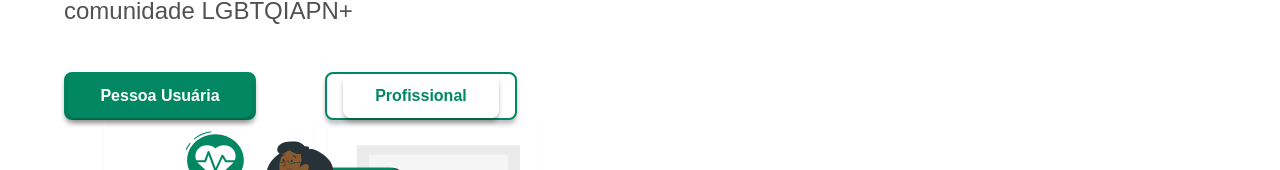
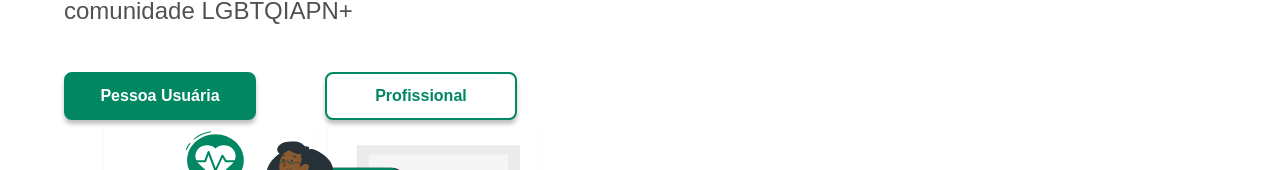
Before and after one commit to Marcelo-Magal/desafio-lacrei, a React (Create React App) app in the folder desafio-lacrei/: page / in a window 1280 px wide. Shown: the part 317-487 px from the top of the page. Built offline with nearby package versions, Linux system fonts and the light colour scheme.

Commit message:
Finalizado o CSS dos botões e ajustado a interação com o mouse.

```diff
--- a/desafio-lacrei/src/Components/ButtonContainer/ButtonContainer.tsx
+++ b/desafio-lacrei/src/Components/ButtonContainer/ButtonContainer.tsx
@@ -1,16 +1,14 @@
-import React, { ReactNode } from 'react';
+import React from 'react';
 import { StyledButtonContainer } from "../ButtonContainer/styles";
-import PageButton from '../PageButton/PageButton';
 
 interface ButtonContainerProps {
-  children: ReactNode;
+  children: React.ReactNode;
 }
 
-const ButtonContainer: React.FC = () => {
+const ButtonContainer: React.FC<ButtonContainerProps> = ({children}) => {
   return (
     <StyledButtonContainer>
-      <PageButton className='button-pessoa' to ="/UserPerson" text='Pessoa Usuária'/>
-      <PageButton className='button-profissional' to ="/Professional" text='Profissional'/>
+      {children}
     </StyledButtonContainer>
   );
 };
--- a/desafio-lacrei/src/Components/ButtonContainer/styles.tsx
+++ b/desafio-lacrei/src/Components/ButtonContainer/styles.tsx
@@ -1,22 +1,19 @@
 import styled from "styled-components";
 
-export const StyledButtonContainer = styled.nav`
+export const StyledButtonContainer = styled.div`
   display: flex;
   gap: 4.31rem;
   margin-top: 3rem;
 
   .button-pessoa {
-    background: #018762;
-    a{
-        color: #FFF;
-    }
+    background-color	: #018762;
+    color: #FFF;
+
   }
 
   .button-profissional {
-    background: #FFF;
-    a {
-        color: #018762;
-    }
+    background-color: #FFF;
+     color: #018762;
   }
 
 `;
--- a/desafio-lacrei/src/Components/PageButton/PageButton.tsx
+++ b/desafio-lacrei/src/Components/PageButton/PageButton.tsx
@@ -1,12 +1,16 @@
-import React from "react";
-import { Link} from 'react-router-dom';
-import { StyledPageButton } from "./styles";
+import React from 'react';
+import { StyledPageButton } from './styles'; // Ajuste o caminho conforme necessário
 
-const PageButton: React.FC<{ text: string; to: string; className?: string }> = ({text, to, className}) => {
+interface PageButtonProps {
+  to: string;
+  text: string;
+  className?: string;
+}
 
+const PageButton: React.FC<PageButtonProps> = ({ text, to, className }) => {
   return (
-    <StyledPageButton className={className}>
-      <Link to={to}>{text}</Link>
+    <StyledPageButton to={to} className={className}>
+      {text}
     </StyledPageButton>
   );
 };
--- a/desafio-lacrei/src/Components/PageButton/styles.ts
+++ b/desafio-lacrei/src/Components/PageButton/styles.ts
@@ -1,9 +1,7 @@
 import styled from "styled-components";
+import { Link } from "react-router-dom";
 
-export const StyledPageButton = styled.div`
-
-
-
+export const StyledPageButton = styled(Link)`
   width: 12rem;
   height: 3rem;
   flex-shrink: 0;
@@ -13,10 +11,9 @@ export const StyledPageButton = styled.div`
   border-radius: 0.5rem;
   box-shadow: rgba(0, 0, 0, 0.25) 0px 4px 4px;
   transition: all 0.2s ease 0s;
-    display: flex; /* Flex container */
-    align-items: center; /* Centraliza verticalmente */
-    justify-content: center; /* Centraliza horizontalmente */
-    a {
+  display: flex;
+  align-items: center;
+  justify-content: center;
   font-size: 1.125rem;
   font-weight: 700;
   text-decoration: none;
@@ -25,11 +22,16 @@ export const StyledPageButton = styled.div`
   padding: 0.8rem 2.01rem;
   box-shadow: rgba(0, 0, 0, 0.25) 0px 4px 4px;
   transition: all 0.2s ease 0s;
-        text-decoration: none; /* Sem sublinhado */
+  text-decoration: none;
   background-color: transparent;
 
-
+  a {
+    color: inherit; // Herda a cor do botão
+    text-decoration: none; // Remove sublinhado
+    width: 100%; // Ocupa todo o botão
+    height: 100%; // Ocupa todo o botão
+    display: flex;
+    align-items: center;
+    justify-content: center;
   }
-
-
 `;
--- a/desafio-lacrei/src/Pages/Home/Home.tsx
+++ b/desafio-lacrei/src/Pages/Home/Home.tsx
@@ -3,13 +3,17 @@ import { StyledHome } from './styles'
 import PageText from '../../Components/Text/Text';
 import ButtonContainer from '../../Components/ButtonContainer/ButtonContainer';
 import HomeImage from '../../Assets/img/HomeImage.svg'
+import PageButton from '../../Components/PageButton/PageButton';
 
 const Home: React.FC = () => {
   return (
     <StyledHome>
       <PageText className="text-boas-vindas" text="Boas vindas a Lacrei Saúde"/>
       <PageText className="text-plataforma" text="Uma plataforma segura e acolhedora para comunidade LGBTQIAPN+"/>
-      <ButtonContainer />
+      <ButtonContainer>
+      <PageButton className='button-pessoa' to="/UserPerson" text="Pessoa Usuária" />
+      <PageButton className='button-profissional' to="/Professional" text="Profissional" />
+      </ButtonContainer>
       <img src={HomeImage}/>
     </StyledHome>
   );
```
Lines whose indentation alone changed are shown as unchanged.
